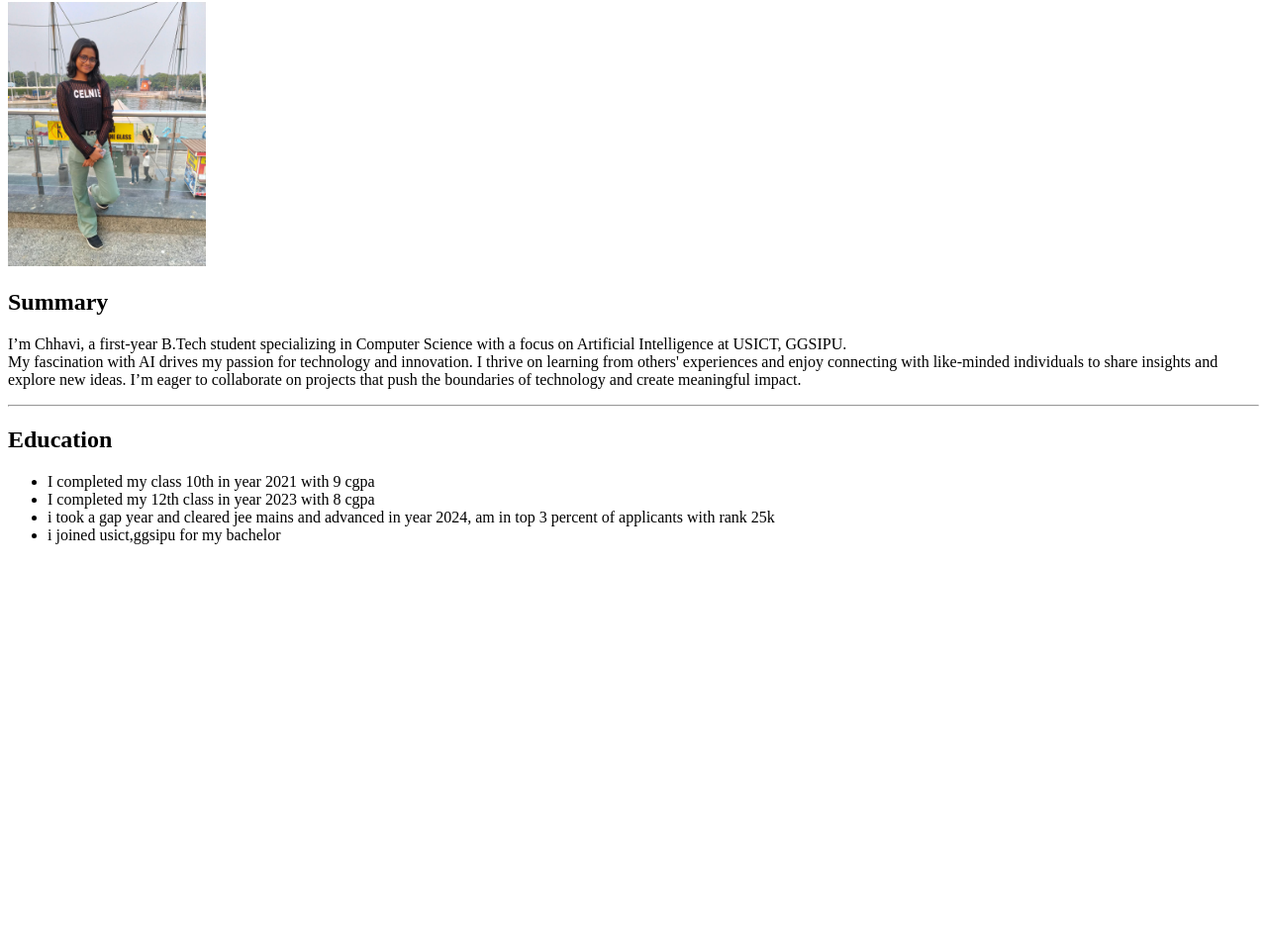
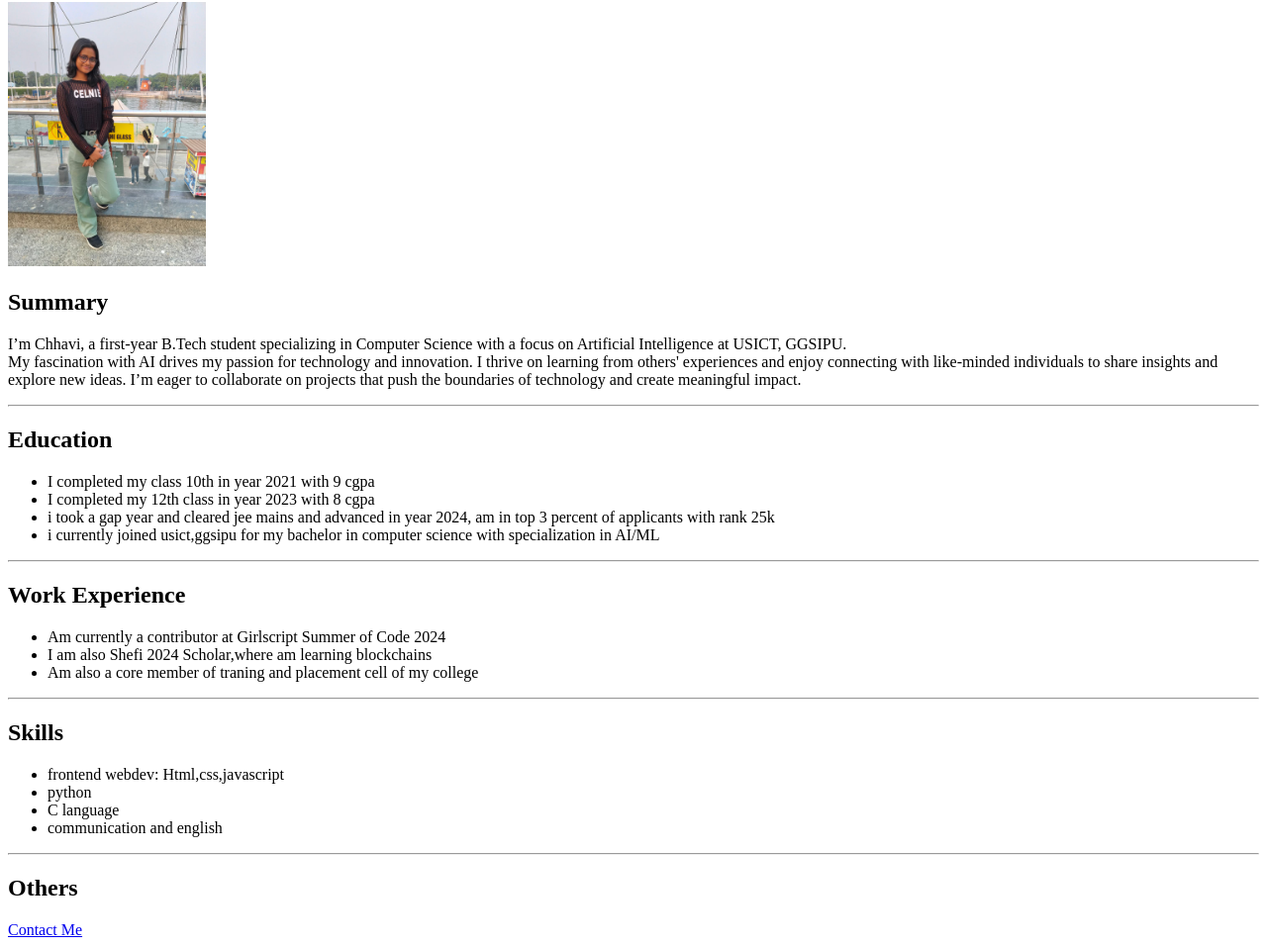
Before and after one commit to chvigoyal/html.portfolio, a plain HTML site: page index.html in a window 1280 px wide. Shown: the part 78-1035 px from the top of the page at 99% size. Before the commit the page ends 800 px from the top, so only its background shows below. Drawn offline with Linux system fonts and the light colour scheme.

Commit message:
Add files via upload

```diff
--- a/index.html
+++ b/index.html
@@ -16,8 +16,30 @@
         <li>I completed my class 10th in year 2021 with 9 cgpa</li>
         <li>I completed my 12th class in year 2023 with 8 cgpa</li>
         <li>i took a gap year and cleared jee mains and advanced in year 2024, am in top 3 percent of applicants with rank 25k </li>
-        <li>i joined usict,ggsipu for my bachelor</li>
+        <li>i currently joined usict,ggsipu for my bachelor in computer science with specialization in AI/ML</li>
     </ul>
+    <hr>
+    <h2>Work Experience</h2>
+    <ul>
+        <li>Am currently a contributor at Girlscript Summer of Code 2024</li>
+        <li>I am also Shefi 2024 Scholar,where am learning blockchains  </li>
+        <li>Am also a core member of traning and placement cell of my college</li>
+
+
+    </ul>
+    <hr>
+    <h2>Skills</h2>
+    <ul>
+        <li>frontend webdev: Html,css,javascript</li>
+        <li>python</li>
+        <li>C language</li>
+        <li>communication and english</li>
+
+    </ul>
+    <hr>
+    <h2>Others</h2>
+    <a href = "contact.html">Contact Me</a>
+
 
 
 </body>
```
